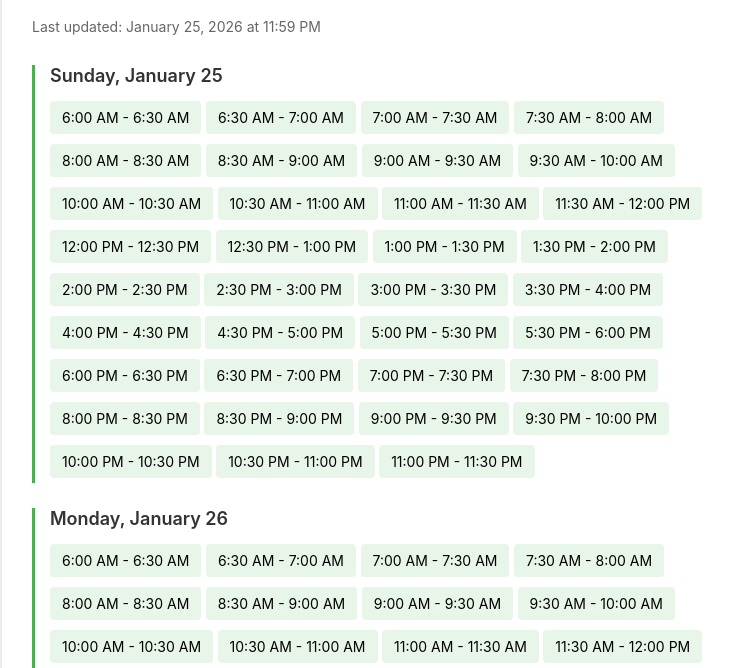
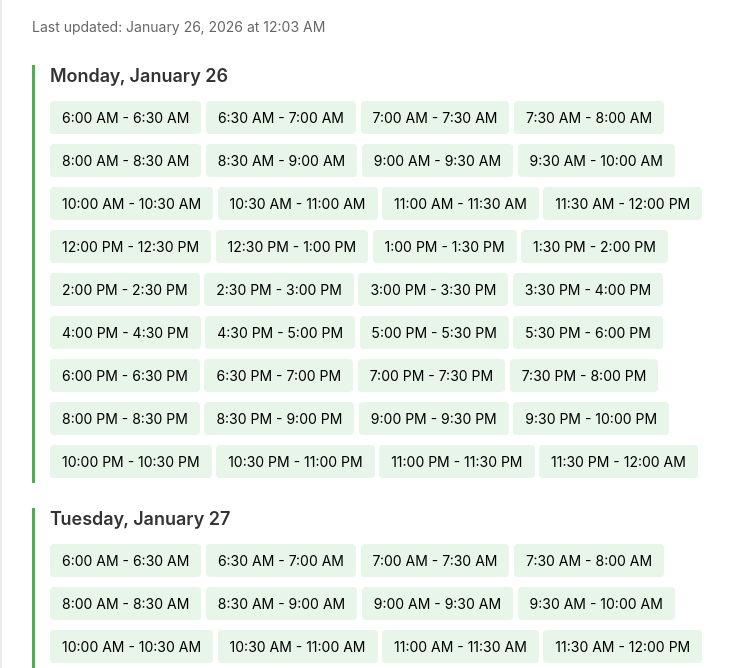
Before and after one commit to azgrnnathoo/availability, a plain HTML site: page index.html in a window 1280 px wide. Shown: the part 132-800 px from the top of the page, without its empty margins (238-971 px from the left). Drawn offline with Linux system fonts and the light colour scheme.

Commit message:
Update 2026-01-26 00:03

```diff
--- a/index.html
+++ b/index.html
@@ -2,44 +2,7 @@
 <html><head><meta charset="UTF-8"><title>Availability</title>
 <style>body{font-family:-apple-system,sans-serif;max-width:800px;margin:40px auto;padding:20px;background:#f5f5f5}.container{background:white;border-radius:8px;padding:30px;box-shadow:0 2px 8px rgba(0,0,0,0.1)}h1{color:#333;margin-top:0}.updated{color:#666;font-size:14px;margin-bottom:30px}.day-section{margin-bottom:25px;border-left:3px solid #4CAF50;padding-left:15px}.day-header{font-weight:600;color:#333;font-size:18px;margin-bottom:10px}.time-slot{background:#e8f5e9;padding:8px 12px;margin:5px 0;border-radius:4px;display:inline-block;font-size:14px}.no-availability{color:#999;font-style:italic}</style>
 </head><body><div class="container"><h1>Al-Noor's Availability</h1>
-<div class='updated'>Last updated: January 25, 2026 at 11:59 PM</div>
-<div class='day-section'><div class='day-header'>Sunday, January 25</div>
-<div class='time-slot'>6:00 AM - 6:30 AM</div>
-<div class='time-slot'>6:30 AM - 7:00 AM</div>
-<div class='time-slot'>7:00 AM - 7:30 AM</div>
-<div class='time-slot'>7:30 AM - 8:00 AM</div>
-<div class='time-slot'>8:00 AM - 8:30 AM</div>
-<div class='time-slot'>8:30 AM - 9:00 AM</div>
-<div class='time-slot'>9:00 AM - 9:30 AM</div>
-<div class='time-slot'>9:30 AM - 10:00 AM</div>
-<div class='time-slot'>10:00 AM - 10:30 AM</div>
-<div class='time-slot'>10:30 AM - 11:00 AM</div>
-<div class='time-slot'>11:00 AM - 11:30 AM</div>
-<div class='time-slot'>11:30 AM - 12:00 PM</div>
-<div class='time-slot'>12:00 PM - 12:30 PM</div>
-<div class='time-slot'>12:30 PM - 1:00 PM</div>
-<div class='time-slot'>1:00 PM - 1:30 PM</div>
-<div class='time-slot'>1:30 PM - 2:00 PM</div>
-<div class='time-slot'>2:00 PM - 2:30 PM</div>
-<div class='time-slot'>2:30 PM - 3:00 PM</div>
-<div class='time-slot'>3:00 PM - 3:30 PM</div>
-<div class='time-slot'>3:30 PM - 4:00 PM</div>
-<div class='time-slot'>4:00 PM - 4:30 PM</div>
-<div class='time-slot'>4:30 PM - 5:00 PM</div>
-<div class='time-slot'>5:00 PM - 5:30 PM</div>
-<div class='time-slot'>5:30 PM - 6:00 PM</div>
-<div class='time-slot'>6:00 PM - 6:30 PM</div>
-<div class='time-slot'>6:30 PM - 7:00 PM</div>
-<div class='time-slot'>7:00 PM - 7:30 PM</div>
-<div class='time-slot'>7:30 PM - 8:00 PM</div>
-<div class='time-slot'>8:00 PM - 8:30 PM</div>
-<div class='time-slot'>8:30 PM - 9:00 PM</div>
-<div class='time-slot'>9:00 PM - 9:30 PM</div>
-<div class='time-slot'>9:30 PM - 10:00 PM</div>
-<div class='time-slot'>10:00 PM - 10:30 PM</div>
-<div class='time-slot'>10:30 PM - 11:00 PM</div>
-<div class='time-slot'>11:00 PM - 11:30 PM</div>
-</div>
+<div class='updated'>Last updated: January 26, 2026 at 12:03 AM</div>
 <div class='day-section'><div class='day-header'>Monday, January 26</div>
 <div class='time-slot'>6:00 AM - 6:30 AM</div>
 <div class='time-slot'>6:30 AM - 7:00 AM</div>
@@ -76,6 +39,7 @@
 <div class='time-slot'>10:00 PM - 10:30 PM</div>
 <div class='time-slot'>10:30 PM - 11:00 PM</div>
 <div class='time-slot'>11:00 PM - 11:30 PM</div>
+<div class='time-slot'>11:30 PM - 12:00 AM</div>
 </div>
 <div class='day-section'><div class='day-header'>Tuesday, January 27</div>
 <div class='time-slot'>6:00 AM - 6:30 AM</div>
@@ -113,6 +77,7 @@
 <div class='time-slot'>10:00 PM - 10:30 PM</div>
 <div class='time-slot'>10:30 PM - 11:00 PM</div>
 <div class='time-slot'>11:00 PM - 11:30 PM</div>
+<div class='time-slot'>11:30 PM - 12:00 AM</div>
 </div>
 <div class='day-section'><div class='day-header'>Wednesday, January 28</div>
 <div class='time-slot'>6:00 AM - 6:30 AM</div>
@@ -150,6 +115,7 @@
 <div class='time-slot'>10:00 PM - 10:30 PM</div>
 <div class='time-slot'>10:30 PM - 11:00 PM</div>
 <div class='time-slot'>11:00 PM - 11:30 PM</div>
+<div class='time-slot'>11:30 PM - 12:00 AM</div>
 </div>
 <div class='day-section'><div class='day-header'>Thursday, January 29</div>
 <div class='time-slot'>6:00 AM - 6:30 AM</div>
@@ -187,6 +153,7 @@
 <div class='time-slot'>10:00 PM - 10:30 PM</div>
 <div class='time-slot'>10:30 PM - 11:00 PM</div>
 <div class='time-slot'>11:00 PM - 11:30 PM</div>
+<div class='time-slot'>11:30 PM - 12:00 AM</div>
 </div>
 <div class='day-section'><div class='day-header'>Friday, January 30</div>
 <div class='time-slot'>6:00 AM - 6:30 AM</div>
@@ -224,6 +191,7 @@
 <div class='time-slot'>10:00 PM - 10:30 PM</div>
 <div class='time-slot'>10:30 PM - 11:00 PM</div>
 <div class='time-slot'>11:00 PM - 11:30 PM</div>
+<div class='time-slot'>11:30 PM - 12:00 AM</div>
 </div>
 <div class='day-section'><div class='day-header'>Saturday, January 31</div>
 <div class='time-slot'>6:00 AM - 6:30 AM</div>
@@ -261,6 +229,7 @@
 <div class='time-slot'>10:00 PM - 10:30 PM</div>
 <div class='time-slot'>10:30 PM - 11:00 PM</div>
 <div class='time-slot'>11:00 PM - 11:30 PM</div>
+<div class='time-slot'>11:30 PM - 12:00 AM</div>
 </div>
 <div class='day-section'><div class='day-header'>Sunday, February 01</div>
 <div class='time-slot'>6:00 AM - 6:30 AM</div>
@@ -298,6 +267,7 @@
 <div class='time-slot'>10:00 PM - 10:30 PM</div>
 <div class='time-slot'>10:30 PM - 11:00 PM</div>
 <div class='time-slot'>11:00 PM - 11:30 PM</div>
+<div class='time-slot'>11:30 PM - 12:00 AM</div>
 </div>
 <div class='day-section'><div class='day-header'>Monday, February 02</div>
 <div class='time-slot'>6:00 AM - 6:30 AM</div>
@@ -335,6 +305,7 @@
 <div class='time-slot'>10:00 PM - 10:30 PM</div>
 <div class='time-slot'>10:30 PM - 11:00 PM</div>
 <div class='time-slot'>11:00 PM - 11:30 PM</div>
+<div class='time-slot'>11:30 PM - 12:00 AM</div>
 </div>
 <div class='day-section'><div class='day-header'>Tuesday, February 03</div>
 <div class='time-slot'>6:00 AM - 6:30 AM</div>
@@ -372,6 +343,7 @@
 <div class='time-slot'>10:00 PM - 10:30 PM</div>
 <div class='time-slot'>10:30 PM - 11:00 PM</div>
 <div class='time-slot'>11:00 PM - 11:30 PM</div>
+<div class='time-slot'>11:30 PM - 12:00 AM</div>
 </div>
 <div class='day-section'><div class='day-header'>Wednesday, February 04</div>
 <div class='time-slot'>6:00 AM - 6:30 AM</div>
@@ -409,6 +381,7 @@
 <div class='time-slot'>10:00 PM - 10:30 PM</div>
 <div class='time-slot'>10:30 PM - 11:00 PM</div>
 <div class='time-slot'>11:00 PM - 11:30 PM</div>
+<div class='time-slot'>11:30 PM - 12:00 AM</div>
 </div>
 <div class='day-section'><div class='day-header'>Thursday, February 05</div>
 <div class='time-slot'>6:00 AM - 6:30 AM</div>
@@ -446,6 +419,7 @@
 <div class='time-slot'>10:00 PM - 10:30 PM</div>
 <div class='time-slot'>10:30 PM - 11:00 PM</div>
 <div class='time-slot'>11:00 PM - 11:30 PM</div>
+<div class='time-slot'>11:30 PM - 12:00 AM</div>
 </div>
 <div class='day-section'><div class='day-header'>Friday, February 06</div>
 <div class='time-slot'>6:00 AM - 6:30 AM</div>
@@ -483,6 +457,7 @@
 <div class='time-slot'>10:00 PM - 10:30 PM</div>
 <div class='time-slot'>10:30 PM - 11:00 PM</div>
 <div class='time-slot'>11:00 PM - 11:30 PM</div>
+<div class='time-slot'>11:30 PM - 12:00 AM</div>
 </div>
 <div class='day-section'><div class='day-header'>Saturday, February 07</div>
 <div class='time-slot'>6:00 AM - 6:30 AM</div>
@@ -520,5 +495,44 @@
 <div class='time-slot'>10:00 PM - 10:30 PM</div>
 <div class='time-slot'>10:30 PM - 11:00 PM</div>
 <div class='time-slot'>11:00 PM - 11:30 PM</div>
+<div class='time-slot'>11:30 PM - 12:00 AM</div>
+</div>
+<div class='day-section'><div class='day-header'>Sunday, February 08</div>
+<div class='time-slot'>6:00 AM - 6:30 AM</div>
+<div class='time-slot'>6:30 AM - 7:00 AM</div>
+<div class='time-slot'>7:00 AM - 7:30 AM</div>
+<div class='time-slot'>7:30 AM - 8:00 AM</div>
+<div class='time-slot'>8:00 AM - 8:30 AM</div>
+<div class='time-slot'>8:30 AM - 9:00 AM</div>
+<div class='time-slot'>9:00 AM - 9:30 AM</div>
+<div class='time-slot'>9:30 AM - 10:00 AM</div>
+<div class='time-slot'>10:00 AM - 10:30 AM</div>
+<div class='time-slot'>10:30 AM - 11:00 AM</div>
+<div class='time-slot'>11:00 AM - 11:30 AM</div>
+<div class='time-slot'>11:30 AM - 12:00 PM</div>
+<div class='time-slot'>12:00 PM - 12:30 PM</div>
+<div class='time-slot'>12:30 PM - 1:00 PM</div>
+<div class='time-slot'>1:00 PM - 1:30 PM</div>
+<div class='time-slot'>1:30 PM - 2:00 PM</div>
+<div class='time-slot'>2:00 PM - 2:30 PM</div>
+<div class='time-slot'>2:30 PM - 3:00 PM</div>
+<div class='time-slot'>3:00 PM - 3:30 PM</div>
+<div class='time-slot'>3:30 PM - 4:00 PM</div>
+<div class='time-slot'>4:00 PM - 4:30 PM</div>
+<div class='time-slot'>4:30 PM - 5:00 PM</div>
+<div class='time-slot'>5:00 PM - 5:30 PM</div>
+<div class='time-slot'>5:30 PM - 6:00 PM</div>
+<div class='time-slot'>6:00 PM - 6:30 PM</div>
+<div class='time-slot'>6:30 PM - 7:00 PM</div>
+<div class='time-slot'>7:00 PM - 7:30 PM</div>
+<div class='time-slot'>7:30 PM - 8:00 PM</div>
+<div class='time-slot'>8:00 PM - 8:30 PM</div>
+<div class='time-slot'>8:30 PM - 9:00 PM</div>
+<div class='time-slot'>9:00 PM - 9:30 PM</div>
+<div class='time-slot'>9:30 PM - 10:00 PM</div>
+<div class='time-slot'>10:00 PM - 10:30 PM</div>
+<div class='time-slot'>10:30 PM - 11:00 PM</div>
+<div class='time-slot'>11:00 PM - 11:30 PM</div>
+<div class='time-slot'>11:30 PM - 12:00 AM</div>
 </div>
 </div></body></html>
```
